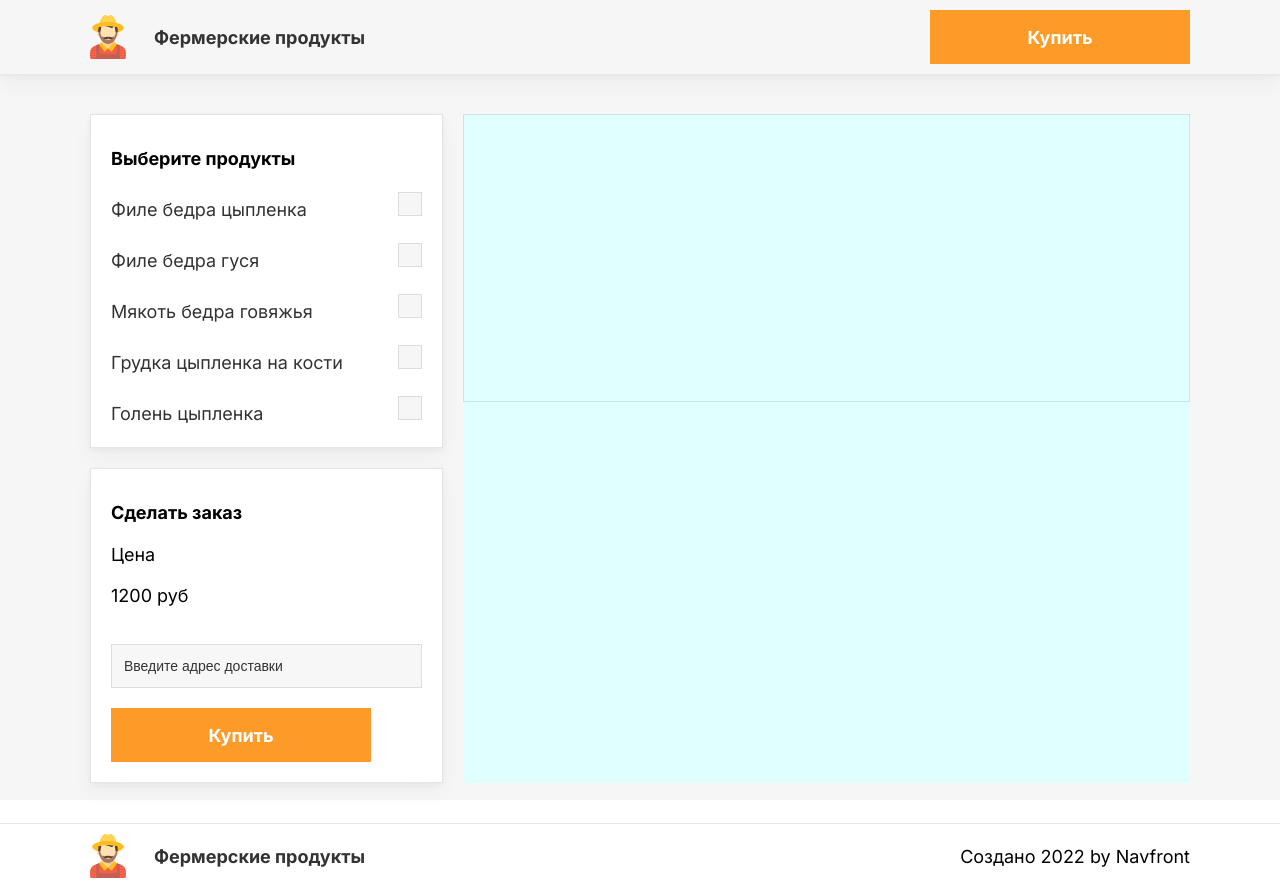
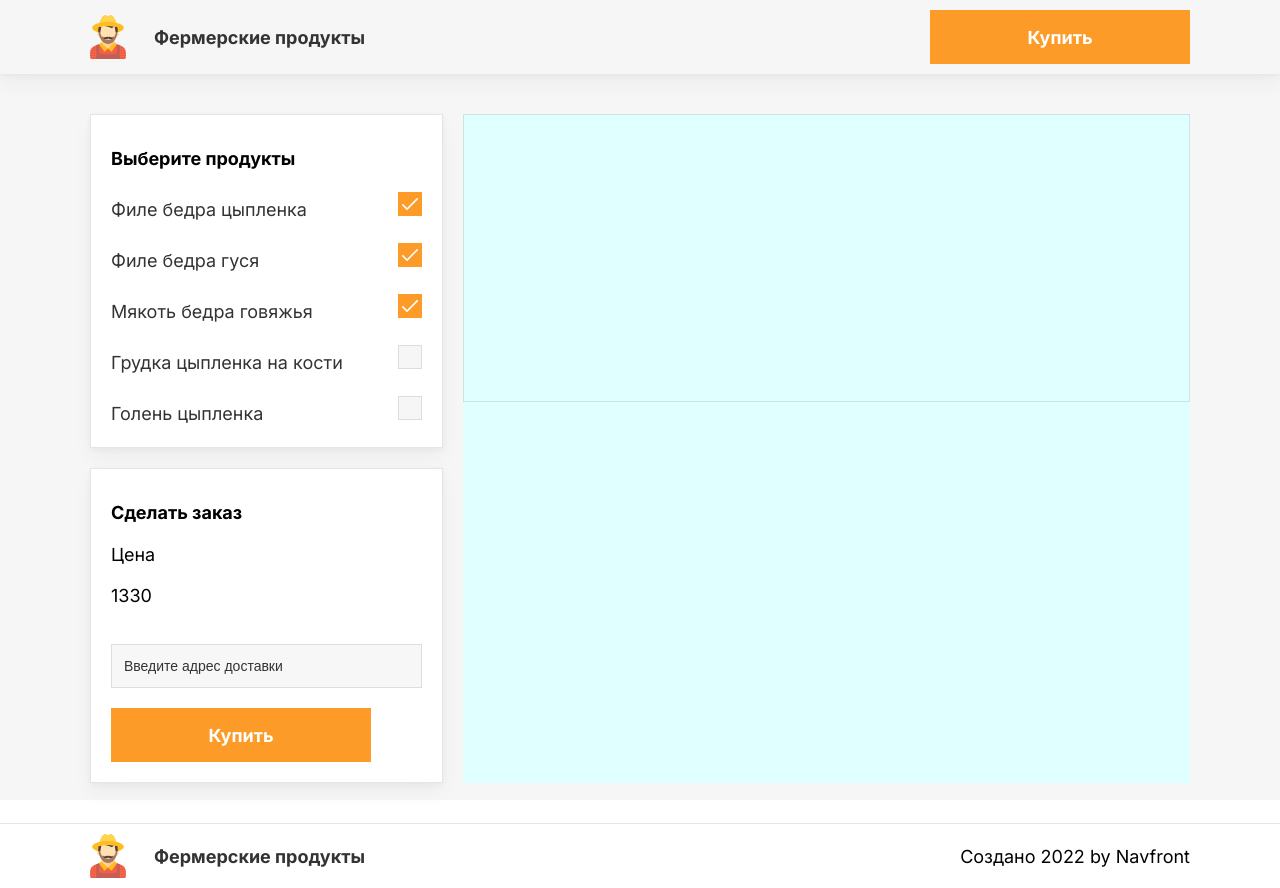
Before and after one commit to Navfront/Farmer-shop-react, a React (Create React App) app: page / in a window 1280 px wide. Built offline with nearby package versions, Linux system fonts and the light colour scheme.

Commit message:
checkbox bussiness logik

```diff
--- a/src/components/blocks/products/products.js
+++ b/src/components/blocks/products/products.js
@@ -1,10 +1,40 @@
+import { useEffect, useState } from "react";
+import productData from "../../../mocks/products";
 import Button from "../../ui/button/button";
 import CheckBox from "../../ui/checkbox/checkbox";
 import FormBlock from "../../ui/form-block/form-block";
 import Heading from "../../ui/heading/heading";
 import { InfoSlide, InfoSliderList, StyledForm, StyledProducts } from "./styled";
 
+const AUTO_CHECK_FROM = 0;
+const AUTO_CHECK_TO = 3;
+
 const Products = () => {
+  const [priceCounter, setPriceCounter] = useState(0);
+  const [productsCheckedArray, setProductsCheckedArray] = useState(
+    new Array(productData.length).fill(false).fill(true, AUTO_CHECK_FROM, AUTO_CHECK_TO)
+  );
+
+  const getNewCheckedArray = (array, indexOfCheck) => {
+    const newArray = array.slice();
+    newArray[indexOfCheck] = !newArray[indexOfCheck];
+    return newArray;
+  };
+
+  const setPrice = () => {
+    let summ = 0;
+    productData.forEach((item, index) => {
+      if (productsCheckedArray[index]) {
+        summ += item.price;
+      }
+    });
+    setPriceCounter(summ);
+  };
+
+  useEffect(() => {
+    setPrice();
+  }, [productsCheckedArray]);
+
   return (
     <StyledProducts>
       <StyledForm
@@ -12,22 +42,37 @@ const Products = () => {
         method="get"
         onSubmit={(evt) => {
           evt.preventDefault();
-          console.log(evt);
+          const data = new FormData(evt.currentTarget);
+          const orderedProducts = [];
+          data.forEach((el) => orderedProducts.push(el));
+          alert(
+            `Вы успешно сделали заказ на сумму: ${priceCounter}р. Продукты ${orderedProducts}. Заказ доствим по адрессу:`
+          );
         }}
       >
         <FormBlock>
           <Heading as="h3">Выберите продукты</Heading>
-          <CheckBox>Филе бедра цыпленка</CheckBox>
-          <CheckBox>Филе бедра гуся</CheckBox>
-          <CheckBox>Мякоть бедра говяжья</CheckBox>
-          <CheckBox>Грудка цыпленка на кости</CheckBox>
-          <CheckBox>Голень цыпленка</CheckBox>
+          {productData.map((item, index) => {
+            return (
+              <CheckBox
+                name="products[]"
+                key={item.id}
+                checked={productsCheckedArray[index]}
+                value={item.productName}
+                onChange={() => {
+                  setProductsCheckedArray(getNewCheckedArray(productsCheckedArray, index));
+                }}
+              >
+                {item.productTitle}
+              </CheckBox>
+            );
+          })}
         </FormBlock>
         <FormBlock>
           <Heading as="h3">Сделать заказ</Heading>
           <span>Цена</span>
-          <p>1200 руб</p>
-          <input type="text" placeholder="Введите адрес доставки"></input>
+          <p>{priceCounter}</p>
+          <input type="text" name="adress" placeholder="Введите адрес доставки"></input>
           <Button>Купить</Button>
         </FormBlock>
       </StyledForm>
--- a/src/components/ui/checkbox/checkbox.js
+++ b/src/components/ui/checkbox/checkbox.js
@@ -3,12 +3,23 @@ const CheckBox = ({
   name = "",
   value = "",
   children,
-
+  onChange,
+  onClick,
   disabled,
+  checked,
 }) => {
   return (
     <>
-      <input id={id} type="checkbox" value={value} name={name} disabled={disabled} />
+      <input
+        id={id}
+        type="checkbox"
+        value={value}
+        name={name}
+        disabled={disabled}
+        onChange={onChange}
+        onClick={onClick}
+        checked={checked}
+      />
       <label htmlFor={id}>{children}</label>
     </>
   );
--- a/src/mocks/products.js
+++ b/src/mocks/products.js
@@ -57,3 +57,5 @@ const productData = [
     },
   },
 ];
+
+export default productData;
```
